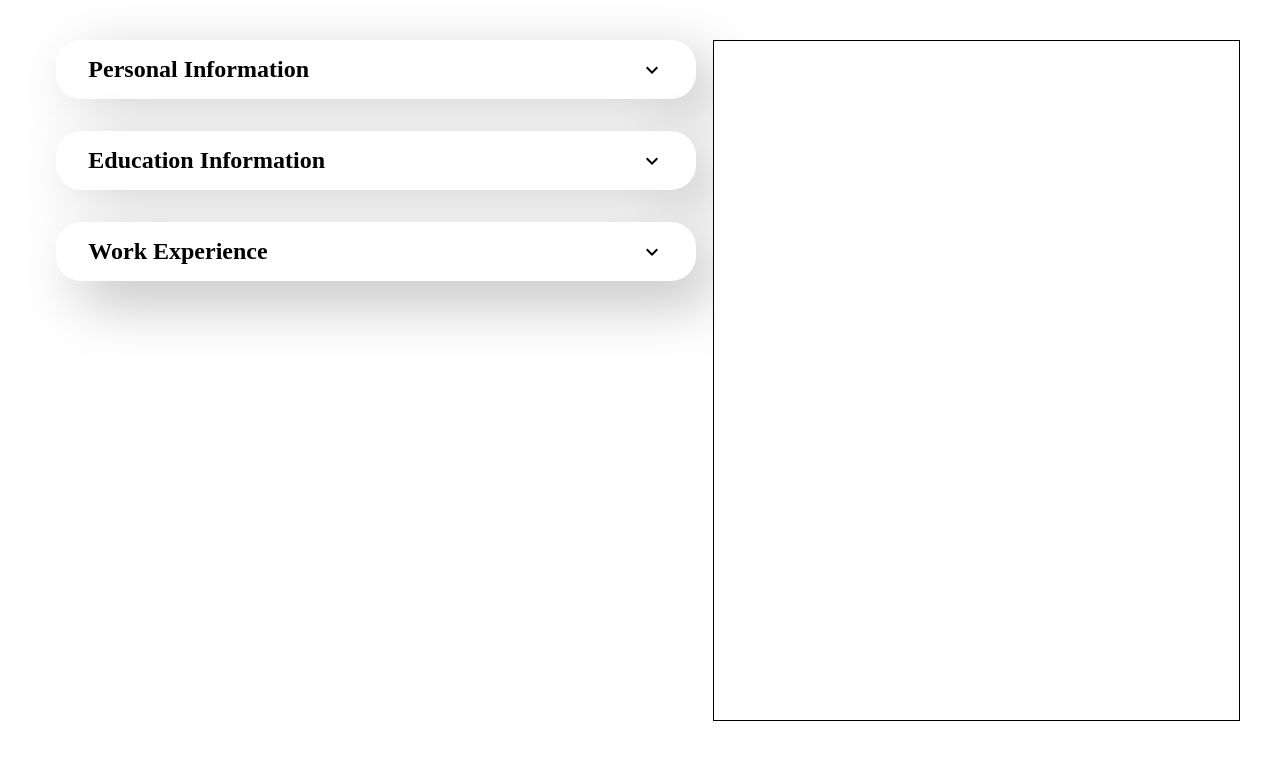
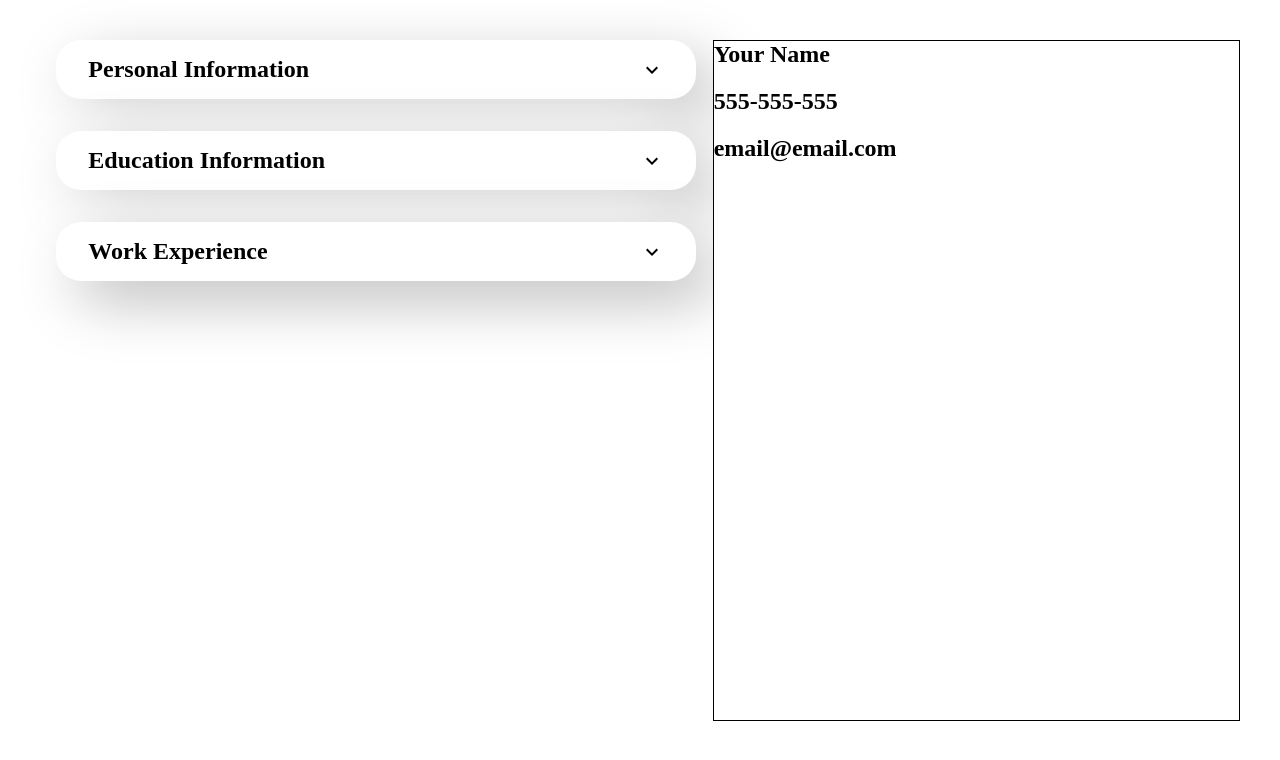
Before and after one commit to danielopoulos321/cv-builder, a React app: page / in a window 1280 px wide. Shown: the top 760 px of the page. Built offline with nearby package versions, Linux system fonts and the light colour scheme; the HTML template or start-up script is replaced by a standard one.

Commit message:
Add placeholder info for page load

```diff
--- a/src/App.jsx
+++ b/src/App.jsx
@@ -8,9 +8,9 @@ import CVPreview from './components/CVPreview'
 function App() {
     const [globalInfo, setGlobalInfo] = useState({
         basicInfo: {
-          fullName: '',
-          phone: '',
-          email: '',
+          fullName: 'Your Name',
+          phone: '555-555-555',
+          email: 'email@email.com',
         },
         educationInfo: [],
         careerInfo: [],
```
